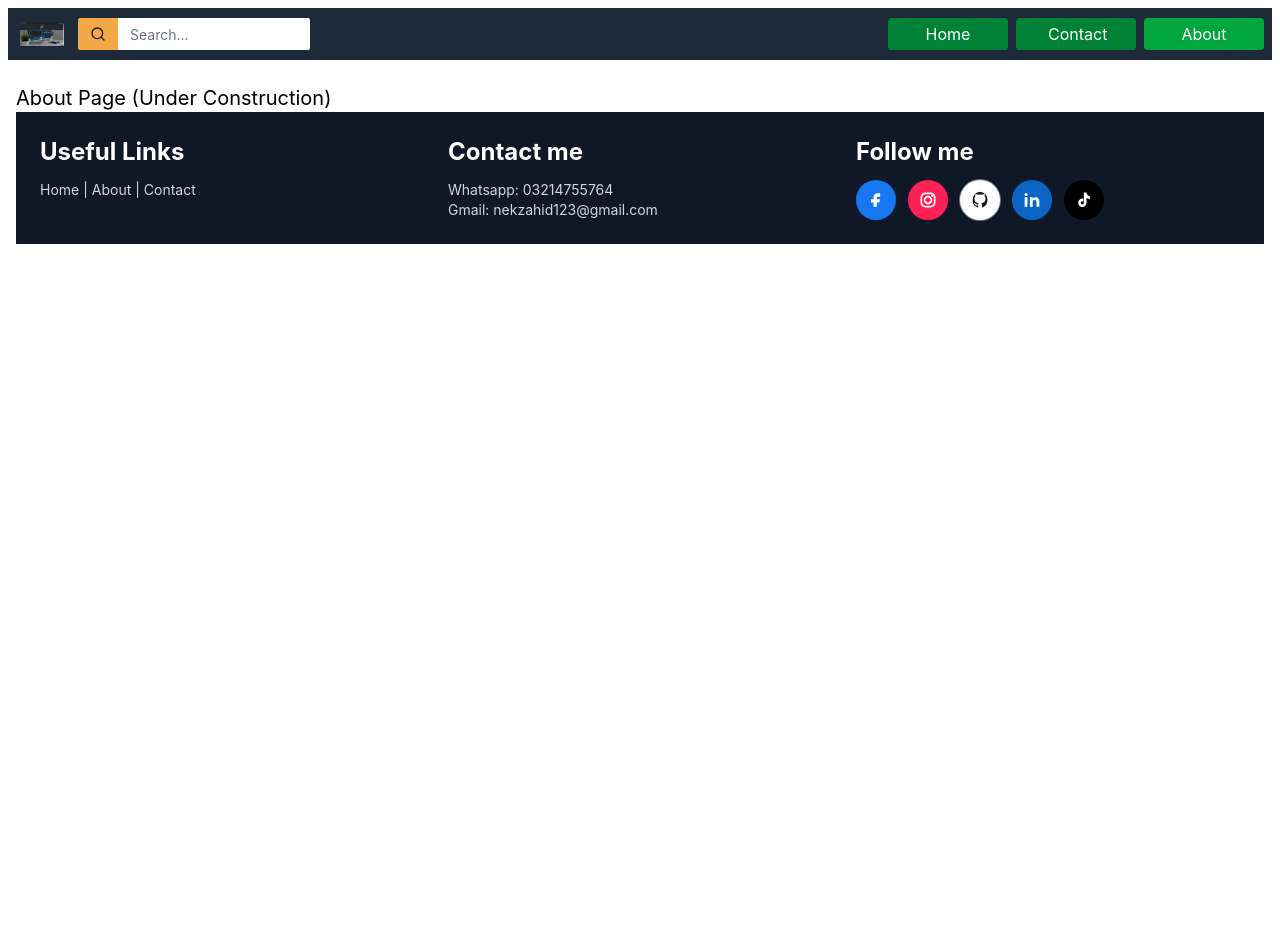
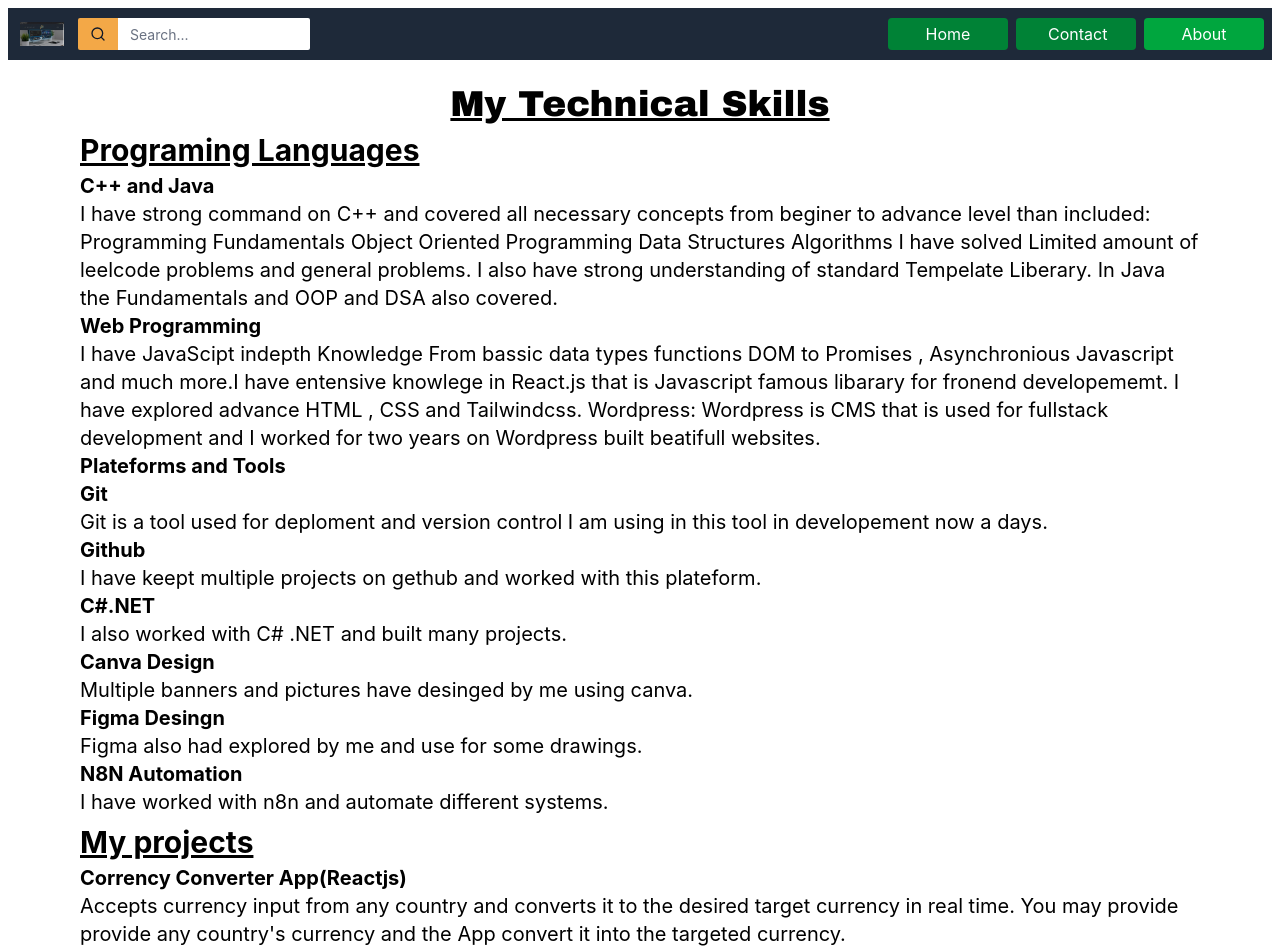
Before and after one commit to nekzahid123-afg/portfolio-website, a React (Vite) app: page /About in a window 1280 px wide. Shown: the top 948 px of the page. Before the commit the page ends 800 px from the top, so only its background shows below. Built offline with nearby package versions, Linux system fonts and the light colour scheme.

Commit message:
The about page is updated

```diff
--- a/src/App.jsx
+++ b/src/App.jsx
@@ -2,7 +2,7 @@ import { BrowserRouter as Router, Routes, Route } from "react-router-dom";
 import Navbar from "./components/Navbar"; // Imports your navbar
 import Footer from "./components/Footer";
 import Home from "./pages/Home";       // Example page components
-//import About from "./pages/About";
+import About from "./pages/About";
 //import Contact from "./pages/Contact";
 
 export default function App() {
@@ -17,7 +17,7 @@ export default function App() {
         <Routes>
          <Route path="/" element={<Home />} />
           <Route path="/contact" element={<div className="text-xl">Contact Page (Under Construction)</div>}/>
-          <Route path="/About" element={<div className="text-xl">About Page (Under Construction)</div>}/>
+          <Route path="/About" element={<About/>}/>
           <Route path="/logo.png" element={<div className="text-xl"> (Under Construction)</div>}/>
         </Routes>
       </main>
--- /dev/null
+++ b/src/pages/About.jsx
@@ -0,0 +1,106 @@
+import React from 'react'
+
+export default function () {
+  return (
+    <div>
+      <div>
+         <h1 className="font-bold text-center text-4xl underline decoration-black" style={{ fontFamily: '"Arial Black", Arial, sans-serif' }}>
+          My Technical Skills</h1>
+          <h1 className="font-bold pl-16 text-3xl underline decoration-black mt-2">Programing Languages</h1>
+          <p className="text-xl pl-16 pr-16 mt-1">
+           <span className='font-bold'>C++ and Java</span><br></br>
+            I have strong command on C++ and covered all necessary concepts from beginer to advance level than included:
+            Programming  Fundamentals
+            Object Oriented Programming
+            Data Structures
+            Algorithms
+            I have solved Limited amount of leelcode problems and general problems.
+            I also have strong understanding of standard Tempelate Liberary.
+            In Java the Fundamentals and OOP and DSA also covered.<br></br>
+           <span className='font-bold'>Web Programming</span><br></br>
+           I have JavaScipt indepth Knowledge From bassic data types functions DOM to Promises , Asynchronious Javascript
+           and much more.I have entensive knowlege in React.js that is Javascript famous libarary for fronend developememt.
+           I have explored advance HTML , CSS and Tailwindcss.
+          Wordpress: Wordpress is CMS that is used for fullstack development and I worked for two years on Wordpress built
+          beatifull websites.<br></br>
+           <span className='font-bold'>Plateforms and Tools</span><br></br>
+         <span className='font-bold'>Git</span><br></br> Git is a tool used for deploment and version control I am using in this tool in developement now a days.<br></br>
+           <span className='font-bold'>Github</span><br></br>I have keept multiple projects on gethub and worked with this plateform.<br></br>
+          <span className='font-bold'>C#.NET</span><br></br>I also worked with C# .NET and built many projects.<br></br>
+          <span className='font-bold'>Canva Design</span><br></br>Multiple banners and pictures have desinged by me using canva.<br></br>
+         <span className='font-bold'>Figma Desingn</span><br></br>Figma also had explored by me and  use for some drawings.<br></br>
+          <span className='font-bold'>N8N Automation</span><br></br>I have worked with n8n and automate different systems.<br></br>
+          </p>
+        <h1 className="font-bold pl-16 text-3xl underline decoration-black mt-2">My projects</h1>
+        <p className="text-xl pl-16 pr-16 mt-1">
+        <span className='font-bold'>Corrency Converter App(Reactjs)</span><br></br>
+         Accepts currency input from any country and converts it to the desired target currency in real time.
+         You may provide provide any country's currency and the App convert it into the targeted currency.<br></br>
+          <span className='font-bold'>Portfolio Website | React.js</span><br></br>
+          The website you watching is built in Reactjs , React router DOM and tailwindcss.<br></br>
+          <span className='font-bold'>E-Commerce Platform | WordPress</span><br></br>
+          Led development of a full e-commerce platform featuring product listings, a shopping cart, payment
+          gatewayes.<br></br>
+          <span className='font-bold'>Local Language App | Android | Java+XML</span><br></br>
+          Developed a mobile application that takes a text or voice input in English and explain it in Pashto.<br></br>
+          <span className='font-bold'>Online Learning Management System | .NET</span><br></br>
+         A simple LMS with five modules where the admins uploads teacher’s contents and authenticate users.
+         Learners access the lectures and other uploaded contents. <br></br>
+
+        </p>
+
+      {/*Personal and  Social Life */}
+      </div>
+      <div className='pt-10'>
+        <h1 className="font-bold text-center text-4xl underline decoration-black" style={{ fontFamily: '"Arial Black", Arial, sans-serif' }}>
+          My Early Life and Education Upto to Now</h1>
+          <h1 className="font-bold pl-16 text-3xl underline decoration-black mt-4">My School Life</h1>
+          <p className="text-xl pl-16 pr-16 mt-2">
+            I bornt in April 1, 2004 in a small town of North Waziristan in a family with limited resources.As I grown up and reach five years.I have been
+           started my educational life and and joined government primary School Mama Ziarat.For three years I got the top position awards.
+           After finishing grade I left my home and migrated for further education.I got admission in Government  high School Data Khel.
+           There I  Passed fith and again came to my village and joined a private school named Islamia Public School Mama Ziarat later
+           renamed to Sun Rise Public School Mama Ziarat and did seventh grade from here.After this I faced  severe financial issues
+           due to which I Paused my Education for a year.in 2018  I got the opporturnity to join Army Public School Thal with fully funded
+           scholership and studied for three from grade 8 to matriculation.In 2021 I did Matriculation wiht ronounced marks 1006 out of 1100
+          from federal board  of Intermediate ans Secondery Schools and I Was Second Position holder from the institution.
+          </p>
+         <h1 className="font-bold pl-16 text-3xl underline decoration-black mt-2">My College Life</h1>
+         <p className="text-xl pl-16 pr-16 mt-2">
+          I joined Army Public School & College Kohat Cant in 2021 and started my College journely.There I worked hard and attepted my first year
+          Rxam and got grade A in the firet year Exam.I studied grede 2nd year Kohat but the anual Exam I  came to North Waziristan and did my
+          Fsc Pre-Engineering from D&K Ashraf's College Mirali with grade A in 2023.
+         </p>
+          <h1 className="font-bold pl-16 text-3xl underline decoration-black mt-2">My University Life</h1>
+           <p className="text-xl pl-16 pr-16 mt-2">
+            In 2033 I started teaching in Sun Rise Public School as I was unable to afford Univesity Education expenditures.
+            This time I got another golden oppurtunity again to successfully got another fully funded Scholorship in Akhuwat College Kasuer in the
+            department of BS information Technologies.
+            There I found a dynamic Society and diverse Environment which capable me to be confident and speak and share my ideas with
+            different cultures and multi languages people in  the University.Still I am studying there.Now am in sixth semester and Insha-Allah
+            I will complete my degree in 2027.
+           </p>
+        <h1 className="font-bold pl-16 text-3xl underline decoration-black mt-2">My Soft Skills</h1>
+        <p className="text-xl pl-16 pr-16 mt-2">
+          Through out my life I always speak the truth and keep my-self well disciplined in my personal as well as eductional life
+          and Social life.I respect the elders and seniors and obey their order.
+          I have strong communication skills specialy in english language.I always follow the deadline of any activity ,attend classes
+          on time and regular.
+          I have strong problem solving skills and solves technical and social problems with ease.I never accept
+          failulre untill reach the goal. I take time for solving problems and applies different approaches to reach
+          the optimal sotion.
+          I quickly adopt the new environment and technology and never resist the change.I feel exicted with team members
+          and have patience and respect the openions of team members.
+        </p>
+        <h1 className="font-bold pl-16 text-3xl underline decoration-black mt-2">My Timetable and Health Activities</h1>
+        <p className="text-xl pl-16 pr-16 mt-2">
+          I Wake up Early in the morning and say my prayer.After prayer I go to gymenastic and exercising for half an hour.
+          Than I sleep for while again wake up when 20 minutes left for breakfast and prepare for class.On 8 AM I take freakfast
+          and on exact 8:30 PM my classes has been starting upto 5 PM.After 5 PM I have rexation time and enjoy with my friends and social
+          media.I have dinner on 7 PM and than go to IT lab for study and on 9 PM I say Eisha prayer and again come to IT lab for further
+          study upto 12 Oclock.Than I go to bed.
+        </p>
+      </div>
+    </div>
+  )
+}
```
